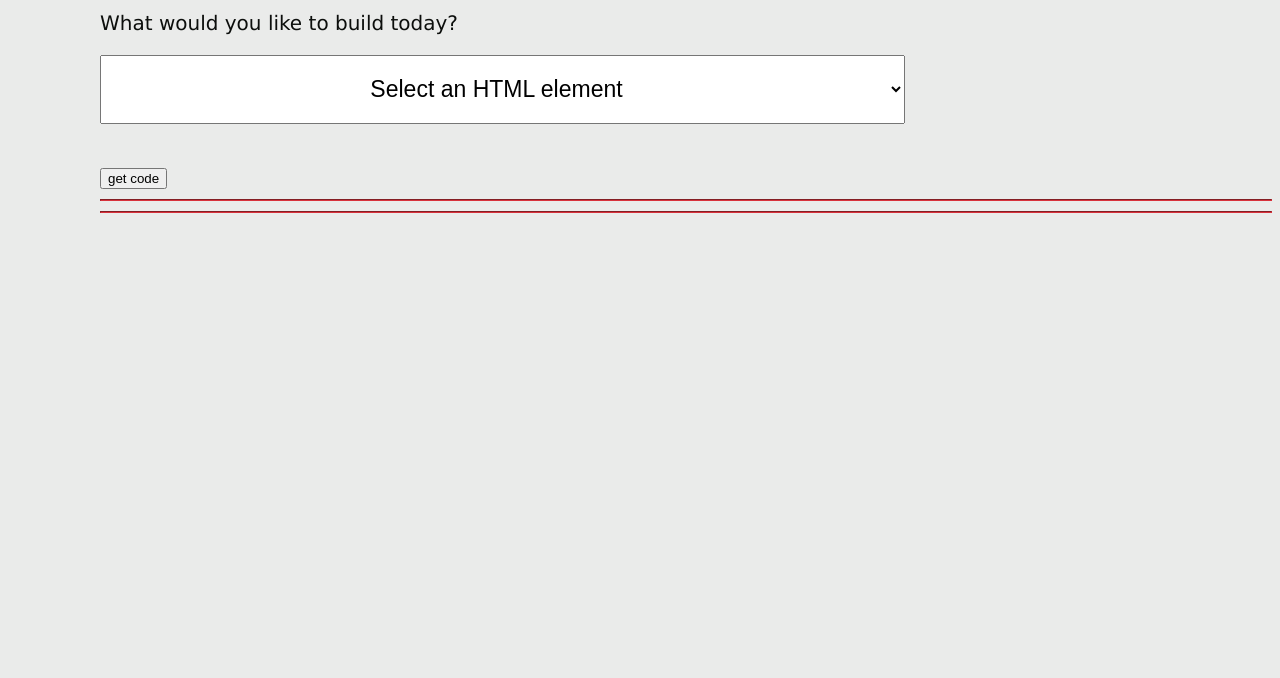
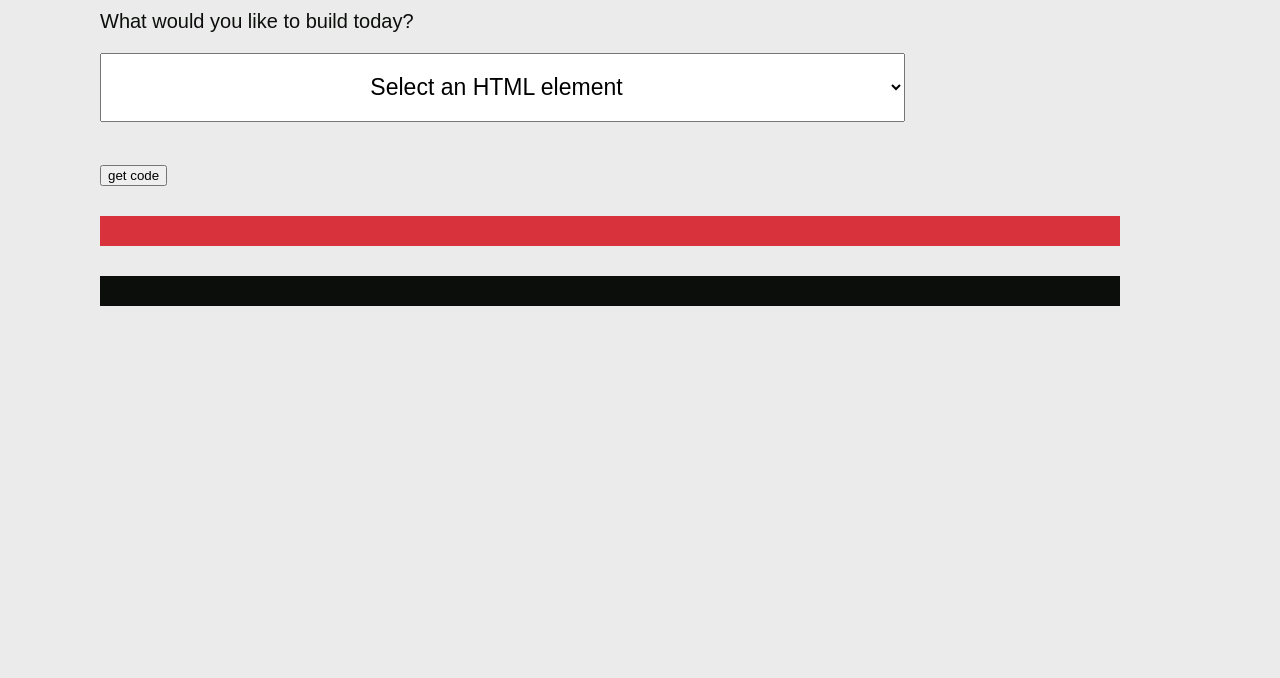
Before and after one commit to tinamorlock/HTML-Generator, a plain HTML site: page index.html in a window 1280 px wide. Shown: the part 122-800 px from the top of the page. Drawn offline with Linux system fonts and the light colour scheme.

Commit message:
Adjusted styles and added README.md

```diff
--- a/index.html
+++ b/index.html
@@ -26,11 +26,9 @@
             <div>
                 <button type="submit" id="genCode">get code</button>
             </div>
-            <hr>
         </div>
 
         <div id="aboutElement"></div>
-        <hr>
         <div id="myCode"></div>
 
         <script src="script.js" type="text/javascript"></script>
--- a/script.js
+++ b/script.js
@@ -68,7 +68,7 @@ const h1Info = () => {
             '<br><br><strong>Example code for the H1 tag:<br><br></strong>' +
             '<code>&lt;H1&gt;This is an H1 block&lt;/H1&gt;</code>' +
             '<br><br><strong>How it displays:<br><br></strong>' +
-            '<H1">This is an H1 block</H1>';
+            '<H1>This is an H1 block</H1>';
 }
 
 const h2Info = () => {
--- a/styles.css
+++ b/styles.css
@@ -9,7 +9,7 @@ body {
     margin-top: 3em;
     background-color: var(--light);
     color: var(--dark);
-    font-family: Verdana, sans-serif;
+    font-family: Raleway, Arial;
     font-size: 125%;
 }
 
@@ -31,3 +31,16 @@ select {
 hr {
     border-color: var(--red);
 }
+
+#aboutElement, #myCode {
+    margin-top: 30px;
+    background-color: var(--red);
+    color: var(--light);
+    padding: 10px;
+    padding-bottom: 20px;
+    width: 50em;
+}
+
+#myCode {
+    background-color: var(--dark);
+}
```
Also changed, not shown: img.png (added), 1 other file.
